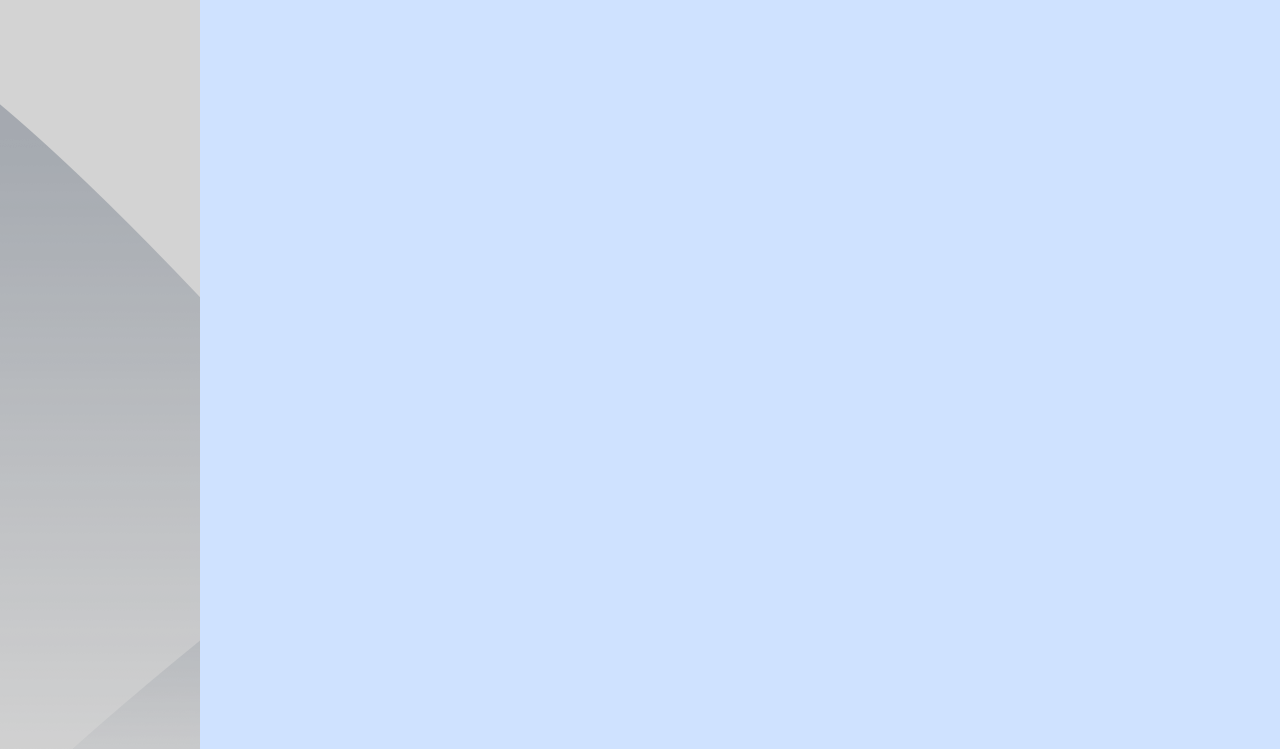
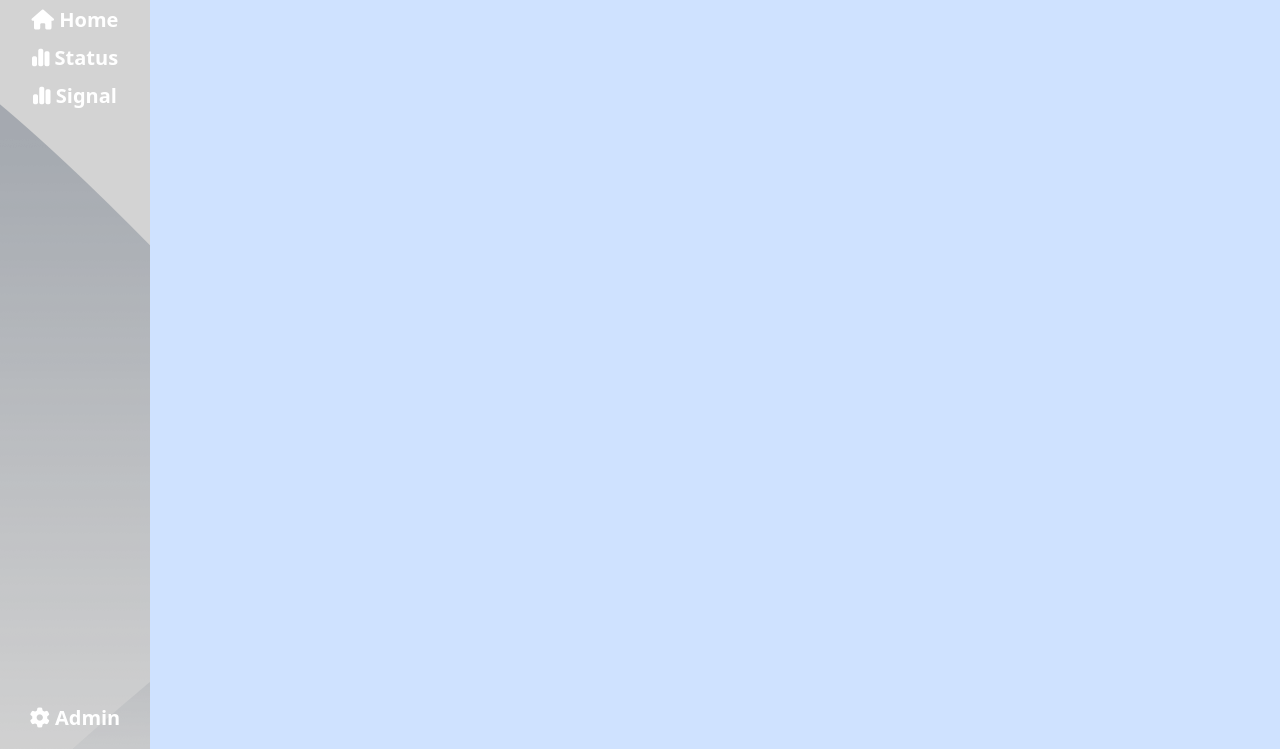
Before and after one commit to edoardope/html-css-bootstrap-dashboard, a plain HTML site: page index.html in a window 1280 px wide. Shown: the part 51-800 px from the top of the page. Drawn offline with nearby package versions, Linux system fonts and the light colour scheme.

Commit message:
Side nav completata

```diff
--- a/asset/style.css
+++ b/asset/style.css
@@ -40,16 +40,20 @@
     background-color: lightgray;
 }
 
-@media only screen and (max-width: 768px) {
+a span:hover{
+    border-bottom: 1px solid white;
+}
+
+@media only screen and (max-width: 990px) {
 
     .side-nav{
         width: 70px;
     }
 }
 
-@media only screen and (min-width: 769px) {
+@media only screen and (min-width: 990px) {
 
     .side-nav{
-        width: 200px;
+        width: 150px;
     }
 }
--- a/index.html
+++ b/index.html
@@ -41,7 +41,7 @@
           </li>
         </ul>
         <form class="d-flex width-100perc" role="search">
-          <span class="input-group-text text-inpu-sim"><i class="fa-regular fa-magnifying-glass"></i></span>
+          <span class="input-group-text text-inpu-sim"><i class="fa-thin fa-magnifying-glass"></i></span>
           <input class="form-control me-2 text-inpu" type="search" placeholder="Search" aria-label="Search">
         </form>
       </div>
@@ -59,18 +59,38 @@
                     <div class="row flex-column justify-content-between h-100perc">
                         <!-- side nav top -->
                         <div class="col-12">
-                            <div class="d-md-none text-center mt-3">
-                                <span><a href="" class="text-white"><i class="fa-solid fa-house"></i></a></span>
-                                <span class="mt-2"><a href="" class="text-white"><i class="fa-solid fa-chart-simple"></i></a></span>
-                                <span class="mt-2"><a href="" class="text-white"><i class="fa-solid fa-chart-simple"></i></a></span>
+                            <div class="text-center mt-3 fs-5">
+                                <span class="d-block">
+                                    <a href="" class="text-white text-decoration-none">
+                                        <i class="fa-solid fa-house"></i>
+                                        <span class="d-none d-lg-inline-block fw-semibold">Home</span>
+                                    </a>
+                                </span>
+                                <span class="mt-2 d-block">
+                                    <a href="" class="text-white text-decoration-none">
+                                        <i class="fa-solid fa-chart-simple"></i>
+                                        <span class="d-none d-lg-inline-block fw-semibold">Status</span>
+                                    </a>
+                                </span>
+                                <span class="mt-2 d-block">
+                                    <a href="" class="text-white text-decoration-none">
+                                        <i class="fa-solid fa-chart-simple"></i>
+                                        <span class="d-none d-lg-inline-block fw-semibold">Signal</span>
+                                    </a>
+                                </span>
                             </div>
                         </div>
                         <!-- fine side nav top -->
 
                         <!-- side nav bot -->
                         <div class="col-12">
-                            <div class="d-md-none text-center mb-3">
-                                <span><a href="" class="text-white"><i class="fa-solid fa-gear"></i></a></span>
+                            <div class="text-center mb-3 fs-5">
+                                <span>
+                                    <a href="" class="text-white text-decoration-none">
+                                        <i class="fa-solid fa-gear"></i>
+                                        <span class="d-none d-lg-inline-block fw-semibold">Admin</span>
+                                    </a>
+                                </span>
                             </div>
                         </div>
                         <!-- fine side nav bot -->
```
